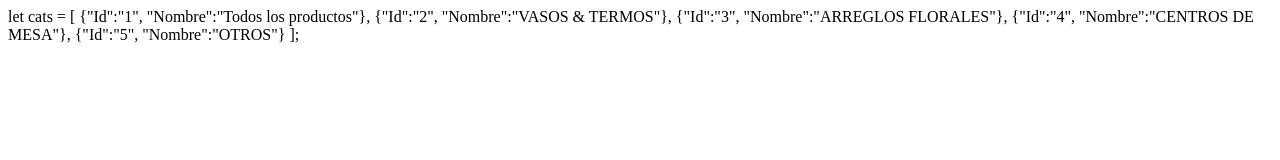
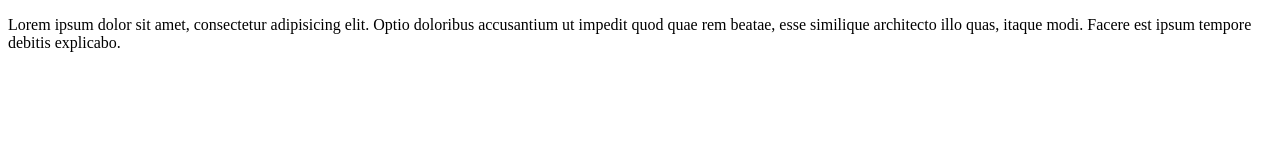
Before and after one commit to Claudia-Gutierrez-Diaz/FinalNegocios1, a plain HTML site: page corrigiendoErrores1.html in a window 1280 px wide. Drawn offline with Linux system fonts and the light colour scheme.

Commit message:
Correción de errores 2

```diff
--- a/corrigiendoErrores1.html
+++ b/corrigiendoErrores1.html
@@ -6,12 +6,6 @@
     <title>Document</title>
 </head>
 <body>
-    let cats = [
-    {"Id":"1", "Nombre":"Todos los productos"},
-    {"Id":"2", "Nombre":"VASOS & TERMOS"},
-    {"Id":"3", "Nombre":"ARREGLOS FLORALES"},
-    {"Id":"4", "Nombre":"CENTROS DE MESA"},
-    {"Id":"5", "Nombre":"OTROS"}
-];
+    <p>Lorem ipsum dolor sit amet, consectetur adipisicing elit. Optio doloribus accusantium ut impedit quod quae rem beatae, esse similique architecto illo quas, itaque modi. Facere est ipsum tempore debitis explicabo.</p>
 </body>
 </html>
```
